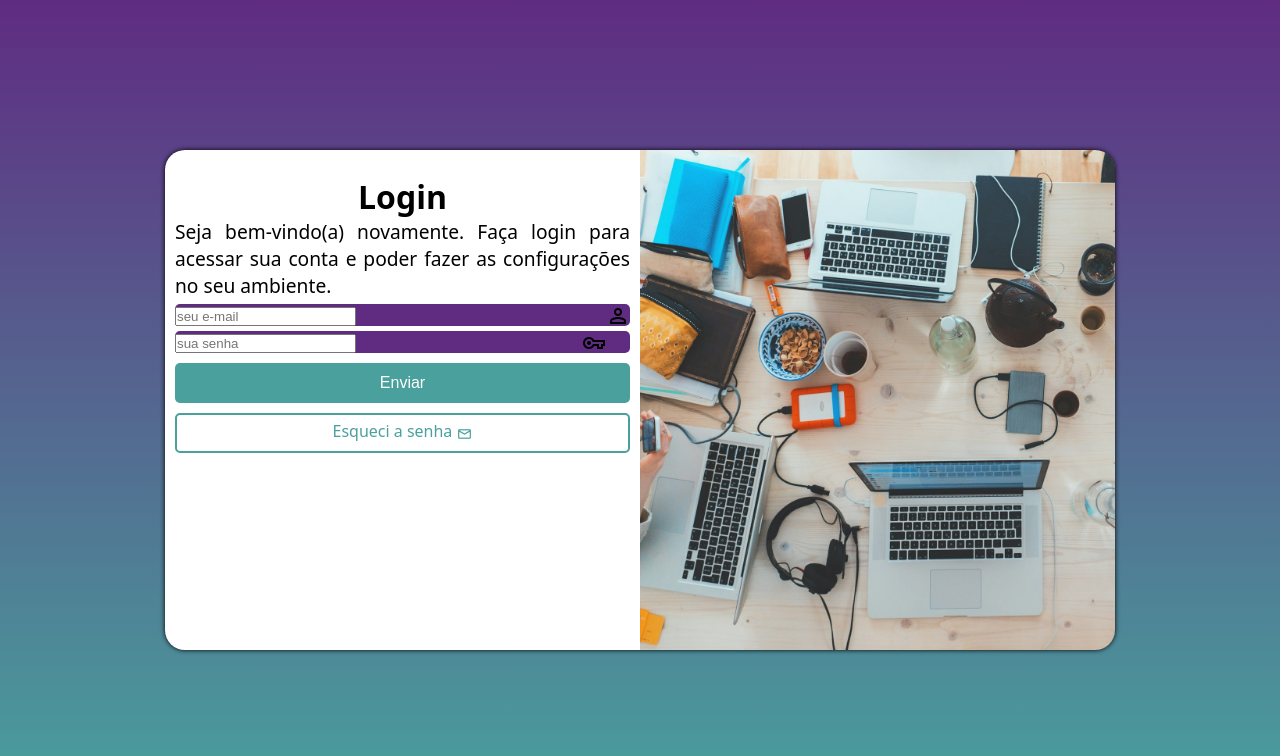
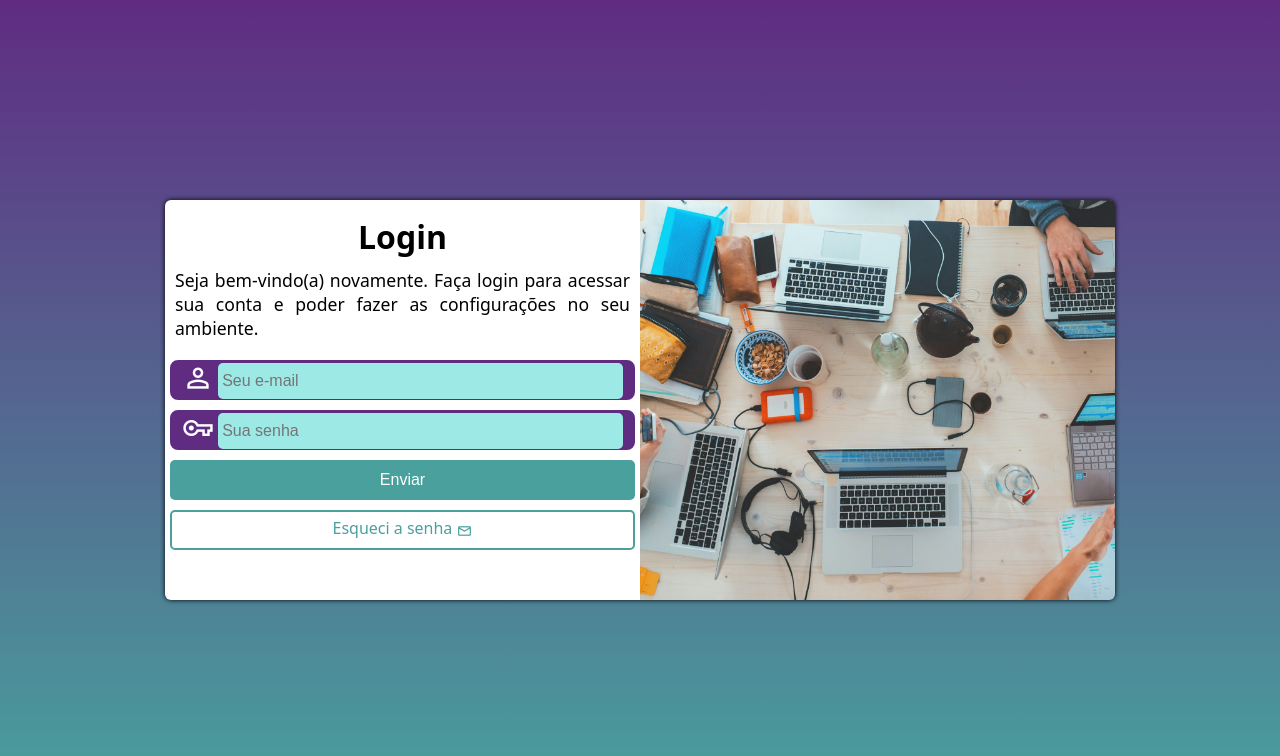
Before and after one commit to Pablito-Gomes/projeto-tela-login, a plain HTML site: page index.html in a window 1280 px wide. Drawn offline with nearby package versions, Linux system fonts and the light colour scheme.

Commit message:
Final do projeto

```diff
--- a/estilo/mobile-first.css
+++ b/estilo/mobile-first.css
@@ -40,7 +40,7 @@ main{
 article{
     background-color: white;
     width: 250px;
-    height: 500px;
+    height: 540px;
     border-radius: 20px;
     box-shadow: 0px 0px 5px black;
     overflow: hidden;
@@ -78,17 +78,54 @@ h1{
     text-align: center;
     text-align: justify;
     font-size: 0.8em;
+    padding: 10px;
 }
 
-.input{
-    background-color: var(--cor2);
-    margin: 5px 0px;
-    border-radius: 5px;
+#formulario{
+    padding: 0px 10x ;
+
 }
 
-.input > label{
-    float: right;
+.campo{
+    background-color: var(--cor2);
+    border: 2px solid var(--cor2);
+    border-radius: 8px;
+    padding: 0px 10px;
+    margin: 10px;
+    width: calc(100% - 10px);
+    height: 40px;
+    margin: 10px auto;
 }
+
+.campo > span{
+    font-size: 2em;
+    color: white;
+}
+
+.campo > input{
+    width: calc(100% - 36.5px);
+    height: 100%;
+    padding: 4px;
+    border: 0px;
+    border-radius: 5px;
+    font-size: 1em;
+    background-color: #9ce9e6;
+
+    transform: translateY(-8px);
+}
+
+.campo > input:focus-within{
+    background-color: white;
+    border: none;
+}
+
+
+.campo > label{
+    display: none;
+}
+
+
+
 
 a{
     display: block;
@@ -104,11 +141,12 @@ a{
     color: white;
     font-size: 1em;
     background-color: var(--cor1);
-    width: 100%;
+    width: calc(100% - 10px);
     height: 40px;
     border: none;
     border-radius: 5px;
-    margin-top: 10px;
+
+    margin: 10px auto;
 }
 
 #enviar:hover{
@@ -121,10 +159,11 @@ a{
 
 #esqueci-a-senha{
    display: block;
-   width: 100%;
+   width: calc(100% - 10px);
    height: 40px;
    border: 2px  solid var(--cor1);
    margin-top: 10px;
+   margin: auto;
 }
 
 #esqueci-a-senha:hover{
--- a/estilo/telas-medias.css
+++ b/estilo/telas-medias.css
@@ -20,6 +20,8 @@ body, html{
 
 article{
     width: 90vw;
+    height: 320px;
+    border-radius: 6px;
 }
 
 #img{
@@ -28,7 +30,7 @@ article{
     float: left;
 }
 
-#form{
+#formulario{
     float: right;
     width: 70%;
 }
@@ -43,6 +45,8 @@ article{
 
     article{
         width: 950px;
+        height: 400px;
+        border-radius: 6px;
     }
 
     #img{
@@ -51,7 +55,7 @@ article{
         height: 100%;
     }
 
-    #form{
+    #formulario{
         float: left;
         width: 50%;
     }
@@ -61,7 +65,20 @@ article{
     }
 
     #texto{
-        font-size: 1.2em;
+        font-size: 1.1em;
+    }
+
+    #enviar{
+        display: block;
+        color: white;
+        font-size: 1em;
+        background-color: var(--cor1);
+        width: calc(100% - 10px);
+        height: 40px;
+        border: none;
+        border-radius: 5px;
+
+        margin: 10px auto;
     }
 
 }
--- a/index.html
+++ b/index.html
@@ -21,61 +21,108 @@
     <main>
 
         <article>
+            <div id="img">
 
-            <div id="img">
             </div>
 
-            <div id="form">
+            <div id="formulario">
 
                 <h1> Login </h1>
 
                 <p id="texto"> Seja bem-vindo(a) novamente. Faça login para acessar sua conta e poder fazer as configurações no seu ambiente. </p>
 
-                <form action="" method="post" autocomplete="on">
+                <form action="login.php" method="podt" autocomplete="on">
 
-                    <div class="input">
-
-                        <label for="iemail">
+                    <div class="campo">
 
                         <span class="material-symbols-outlined">
                             person
                         </span>
 
-                        </label>
+                        <input type="email" name="e-mail" id="ie-mail" placeholder="Seu e-mail" required>
 
-                        <input type="email" name="email" id="iemail" placeholder="seu e-mail" required autocomplete="email">
+                        <label for="ie-mail"> Login </label>
 
                     </div>
 
-                    <div class="input">
-
-                        <label for="isenha">
+                    <div class="campo">
 
                         <span class="material-symbols-outlined" class="input">
                             vpn_key
                         </span>
 
-                        </label>
+                        <input type="password" name="senha" id="isenha" placeholder="Sua senha" minlength="8" maxlength="20" required>
 
-                        <input type="password" name="senha" id="isenha" placeholder="sua senha" required minlength="8" maxlength="16" autocomplete="current-password">
+                        <label for="isenha"> Senha </label>
 
                     </div>
 
                     <input type="submit" value="Enviar" id="enviar">
 
-                    <a href="#" id="esqueci-a-senha"> Esqueci a senha
-
-                        <span class="material-symbols-outlined">
+                    <a href="#" id="esqueci-a-senha"> Esqueci a senha <span class="material-symbols-outlined">
                         mail
-                        </span>
-
-                    </a>
-
+                        </span> </a>
                 </form>
 
             </div>
 
+
+
+
+
+
+
+
+
+
+
+
+
+
+
+
+
+
+
+
+
+
+            <!-- <div id="form">
+                <h1> Login </h1>
+                <p id="texto"> Seja bem-vindo(a) novamente. Faça login para acessar sua conta e poder fazer as configurações no seu ambiente. </p>
+                 <form action="login.php" method="post" autocomplete="on">
+
+                    <div class="input">
+
+                        <p>
+                            <label for="iemail">
+
+                            </label>
+                            <input type="email" name="email" id="iemail" placeholder="seu e-mail" required autocomplete="email" class="email-e-senha">
+                        </p>
+                    </div>
+                    <div class="input">
+
+                        <label for="isenha">
+
+                        </label>
+                        <input type="password" name="senha" id="isenha" placeholder="sua senha" required minlength="8" maxlength="16" autocomplete="current-password" class="email-e-senha">
+
+                    </div>
+                    <input type="submit" value="Enviar" id="enviar">
+
+                    <a href="#" id="esqueci-a-senha"> Esqueci a senha
+                        <span class="material-symbols-outlined">
+                        mail
+                        </span>
+                    </a>
+
+                </form>
+            </div>
+        -->
+
     </main>
+
 
     </article>
 
```
Lines whose indentation alone changed are shown as unchanged.
